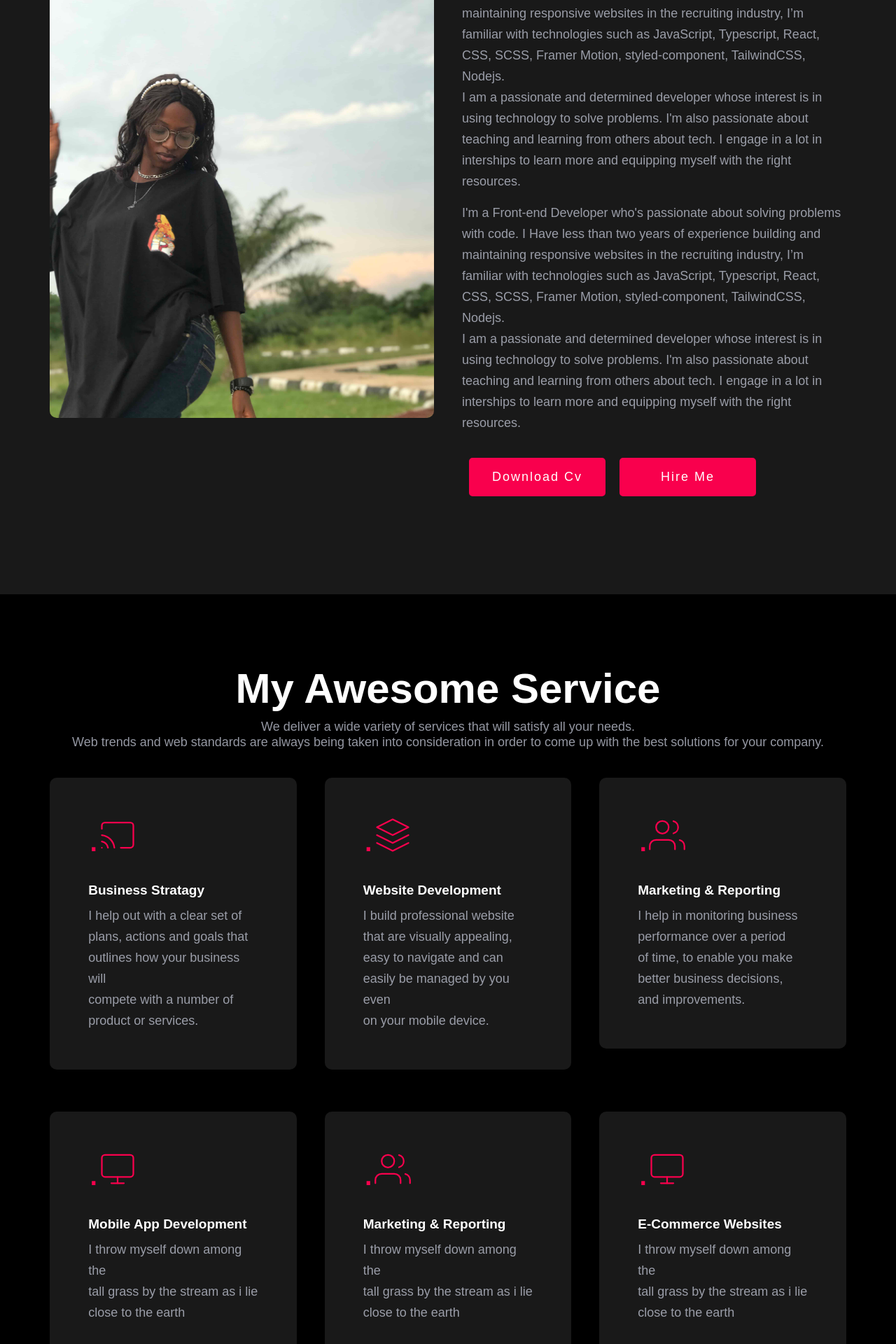
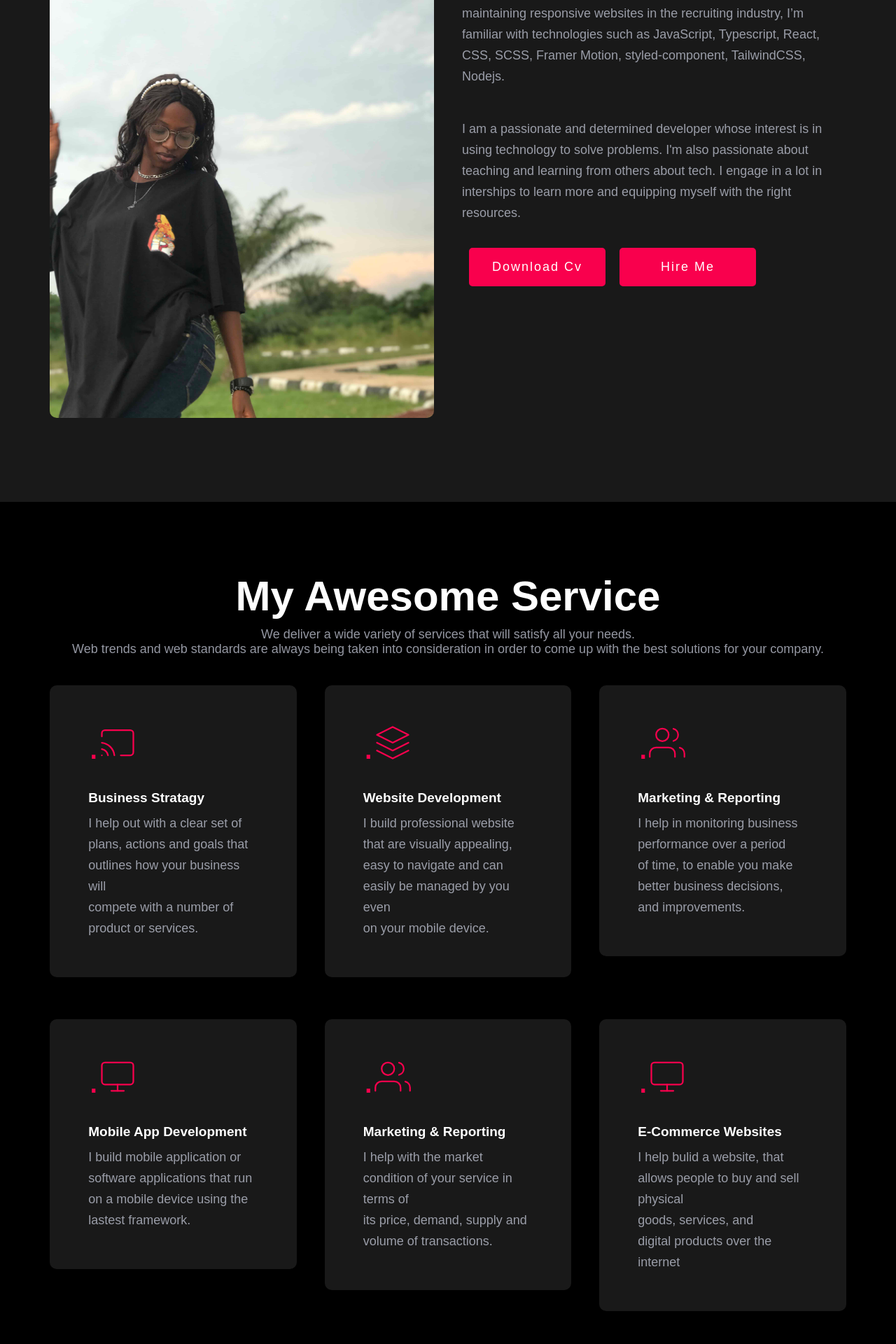
Before and after one commit to Rellzcodez/PORTFOLIO, a React (Create React App) app: page / in a window 1280 px wide. Shown: the part 800-2720 px from the top of the page at 70% size. Built offline with nearby package versions, Linux system fonts and the light colour scheme.

Commit message:
made changes

```diff
--- a/public/index.html
+++ b/public/index.html
@@ -2,14 +2,14 @@
 <html lang="en">
   <head>
     <meta charset="utf-8" />
-    <link rel="icon" href="%PUBLIC_URL%/favicon.ico" />
+    <link rel="icon" href="%PUBLIC_URL%/favicon.odunayo.jpg" />
     <meta name="viewport" content="width=device-width, initial-scale=1" />
     <meta name="theme-color" content="#000000" />
     <meta
       name="description"
       content="Web site created using create-react-app"
     />
-    <link rel="apple-touch-icon" href="%PUBLIC_URL%/logo192.png" />
+    <link rel="apple-touch-icon" href="%PUBLIC_URL%/favicon.odunayo.jpg" />
     <!--
       manifest.json provides metadata used when your web app is installed on a
       user's mobile device or desktop. See https://developers.google.com/web/fundamentals/web-app-manifest/
--- a/src/About.js
+++ b/src/About.js
@@ -24,30 +24,20 @@ function About() {
                 industry, I’m familiar with technologies such as JavaScript,
                 Typescript, React, CSS, SCSS, Framer Motion, styled-component,
                 TailwindCSS, Nodejs.
-                <br />I am a passionate and determined developer whose interest
-                is in using technology to solve problems. I'm also passionate
-                about teaching and learning from others about tech. I engage in
-                a lot in interships to learn more and equipping myself with the
-                right resources.
+
               </p>
               <p className="about__text p__color">
-                I'm a Front-end Developer who's passionate about solving
-                problems with code. I Have less than two years of experience
-                building and maintaining responsive websites in the recruiting
-                industry, I’m familiar with technologies such as JavaScript,
-                Typescript, React, CSS, SCSS, Framer Motion, styled-component,
-                TailwindCSS, Nodejs.
-                <br />I am a passionate and determined developer whose interest
+              <br />I am a passionate and determined developer whose interest
                 is in using technology to solve problems. I'm also passionate
                 about teaching and learning from others about tech. I engage in
                 a lot in interships to learn more and equipping myself with the
                 right resources.
               </p>
               <div className="about__button d__flex align__items__center">
-                <a href="#">
+                <a href="">
                   <button className="about btn pointer">Download Cv</button>
                 </a>
-                <a href="#">
+                <a href="#Contact">
                   <button className="about btn pointer"> Hire Me</button>
                 </a>
               </div>
--- a/src/Blog.js
+++ b/src/Blog.js
@@ -10,11 +10,11 @@ function Blog() {
         <h1 className="heading"> Lastest News </h1>
         <p className="heading p__color">
           {" "}
-          There are many variation of packages available,
+          Here, you can get yourself updated,
         </p>
         <p className="heading p__color">
           {" "}
-          but the majority have suffered alteration
+          about things happening on social media.
         </p>
       </div>
       <div className="container">
--- a/src/Home.js
+++ b/src/Home.js
@@ -9,7 +9,7 @@ function Home() {
     header.classList.toggle("active", window.scrollY > 0);
   });
   //Toogle Menu
-  const [show, setShow] = useState(true);
+  const [show, setShow] = useState(false);
   return (
     <div className="home" id="Home">
       <div className="home__bg">
--- a/src/Project.js
+++ b/src/Project.js
@@ -32,7 +32,7 @@ function Project() {
                         <div className="project__meta absolute">
                             <h5 className="project__text">Artic Travel</h5>
                             <h4 className="project__text"> A Travel Agency Website</h4>
-                            <a href="#" className="project__btn"> View Details</a>
+                            <a href="https://artic-travel-agency.netlify.app/" className="project__btn"> View Details</a>
 
                         </div>
 
@@ -53,7 +53,7 @@ function Project() {
                         <div className="project__meta absolute">
                             <h5 className="project__text">Bestbite</h5>
                             <h4 className="project__text"> A Restaurant Website</h4>
-                            <a href="#" className="project__btn"> View Details</a>
+                            <a href="https://bestbitee.netlify.app/" className="project__btn"> View Details</a>
 
                         </div>
 
@@ -73,9 +73,9 @@ function Project() {
                             </div>
                         </div>
                         <div className="project__meta absolute">
-                            <h5 className="project__text">Paddy</h5>
+                            <h5 className="project__text">Paady</h5>
                             <h4 className="project__text"> An Admin Dashboard Website</h4>
-                            <a href="#" className="project__btn"> View Details</a>
+                            <a href="https://paady.netlify.app/" className="project__btn"> View Details</a>
 
                         </div>
 
--- a/src/Service.js
+++ b/src/Service.js
@@ -139,12 +139,12 @@ function Service() {
               <div className="service__meta">
                 <h1 className="service__text">Mobile App Development</h1>
                 <p className="p service__text p__color">
-                  I throw myself down among the
+                I build mobile application or software applications that run
                 </p>
                 <p className="p service__text p__color">
-                  tall grass by the stream as i lie
+                    on a mobile device using the
                 </p>
-                <p className="p service__text p__color">close to the earth</p>
+                <p className="p service__text p__color">lastest framework.</p>
               </div>
             </div>
           </div>
@@ -173,12 +173,12 @@ function Service() {
               <div className="service__meta">
                 <h1 className="service__text">Marketing & Reporting</h1>
                 <p className="p service__text p__color">
-                  I throw myself down among the
+                  I help with the market condition of your service in terms of
                 </p>
                 <p className="p service__text p__color">
-                  tall grass by the stream as i lie
+                 its price, demand, supply and
                 </p>
-                <p className="p service__text p__color">close to the earth</p>
+                <p className="p service__text p__color">volume of transactions.</p>
               </div>
             </div>
           </div>
@@ -206,12 +206,12 @@ function Service() {
               <div className="service__meta">
                 <h1 className="service__text">E-Commerce Websites</h1>
                 <p className="p service__text p__color">
-                  I throw myself down among the
+                  I help bulid a website, that allows people to buy and sell physical
                 </p>
                 <p className="p service__text p__color">
-                  tall grass by the stream as i lie
+                goods, services, and
                 </p>
-                <p className="p service__text p__color">close to the earth</p>
+                <p className="p service__text p__color"> digital products over the internet</p>
               </div>
             </div>
           </div>
```
Also changed, not shown: public/odunayo.jpg (added).
